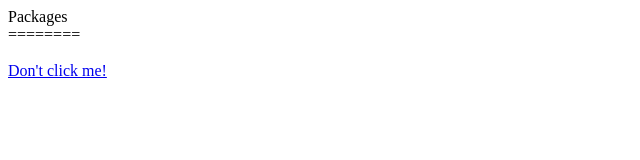
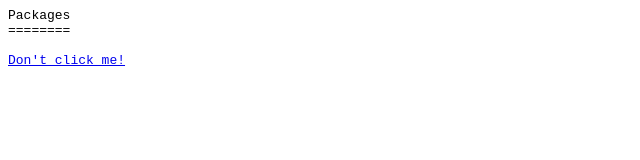
Before and after one commit to ArunShark/arunshark.github.io, a plain HTML site: page download.html in a window 1280 px wide. Shown: the whole page, without its empty margins (0-640 px from the left). Drawn offline with Linux system fonts and the light colour scheme.

Commit message:
monospaced font

```diff
--- a/download.html
+++ b/download.html
@@ -1,5 +1,5 @@
 <html>
-	<body>
+	<body style="font-family: monospace;">
 	Packages</br>
 	========</br>
 	</br>
```
Also changed, not shown: index.html (+1 -1 lines).
